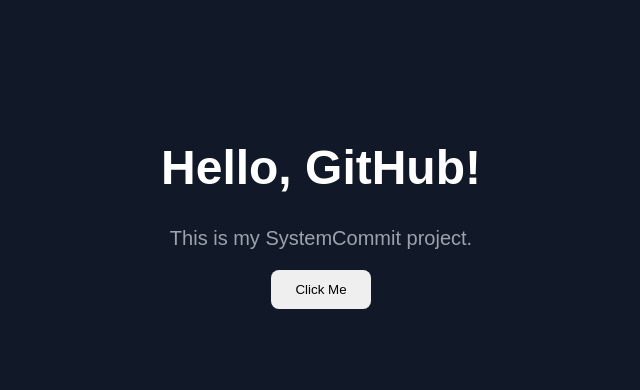
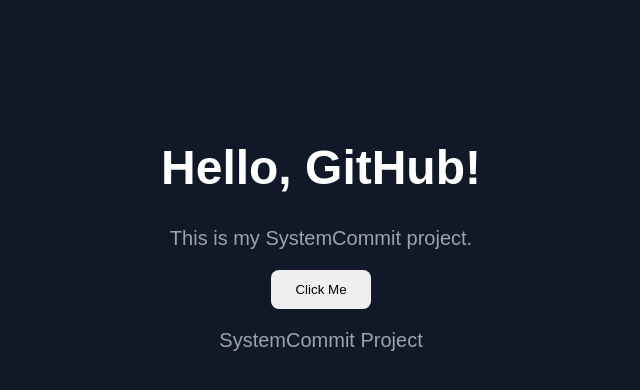
Before and after one commit to jocieneruthcinco-tech/SystemCommit, a plain HTML site: page index.html in a window 1280 px wide. Shown: the whole page, without its empty margins (319-959 px from the left). Drawn offline with Linux system fonts and the light colour scheme.

Commit message:
Add footer

```diff
--- a/index.html
+++ b/index.html
@@ -9,6 +9,10 @@
     <p>This is my SystemCommit project.</p>
     <button onclick="showMessage()">Click Me</button>
 
+    <footer>
+        <p>SystemCommit Project</p>
+    </footer>
+
     <script src="script.js"></script>
 </body>
 </html>
```
